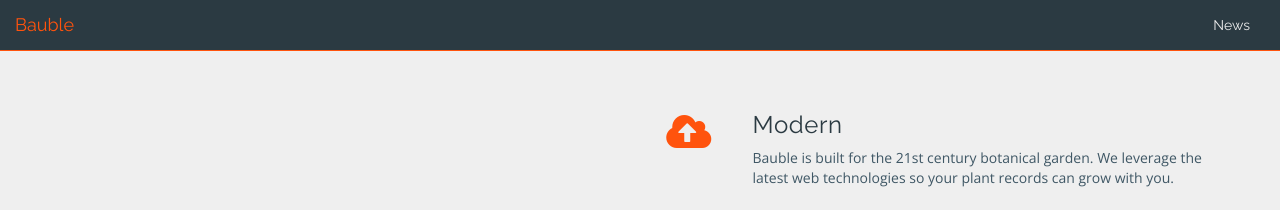
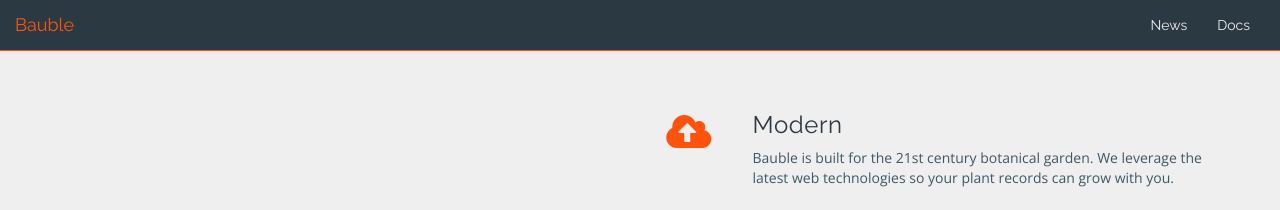
Before and after one commit to Ghini/ghini.github.io, a Jekyll site: the page built from index.html, in a window 1280 px wide. Shown: the top 210 px of the page. Built offline with Jekyll 4.4.1, drawn with Linux system fonts in a browser that asks for light colours; nearby versions of some CDN libraries; Markdown is read by kramdown in place of the engine named in the settings.

Commit message:
enable docs page

```diff
--- a/_layouts/main.html
+++ b/_layouts/main.html
@@ -65,7 +65,7 @@
             <li><a href="/news" {% if page.name == 'news' %} class="selected-page" {% endif %}>News</a></li>
             <!-- <li><a href="/features" {% if page.name == 'features' %} class="selected-page" {% endif %}>Features</a></li> -->
             <!-- <li><a href="/price" {% if page.name == 'price' %} class="selected-page" {% endif %}>Price</a></li> -->
-            <!-- <li><a href="/docs" {% if page.name == 'docs' %} class="selected-page" {% endif %}>Docs</a></li> -->
+            <li><a href="/docs" {% if page.name == 'docs' %} class="selected-page" {% endif %}>Docs</a></li>
             <!-- <li><a href="http://app.bauble.io">Login</a></li> -->
           </ul>
         </div>
```
